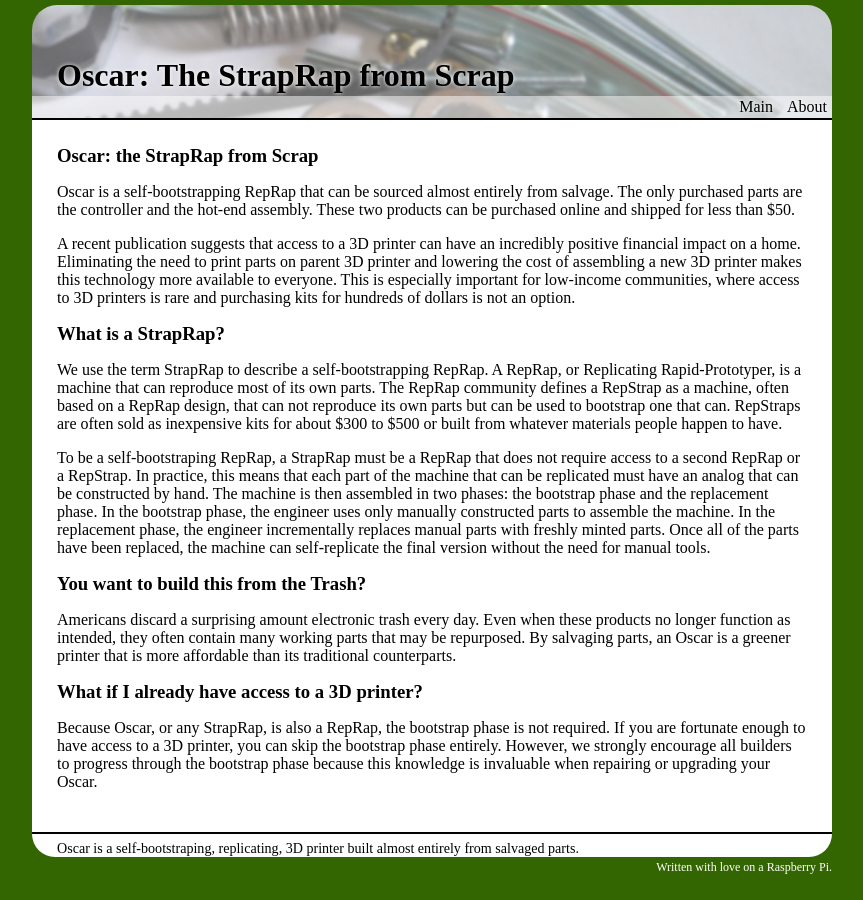
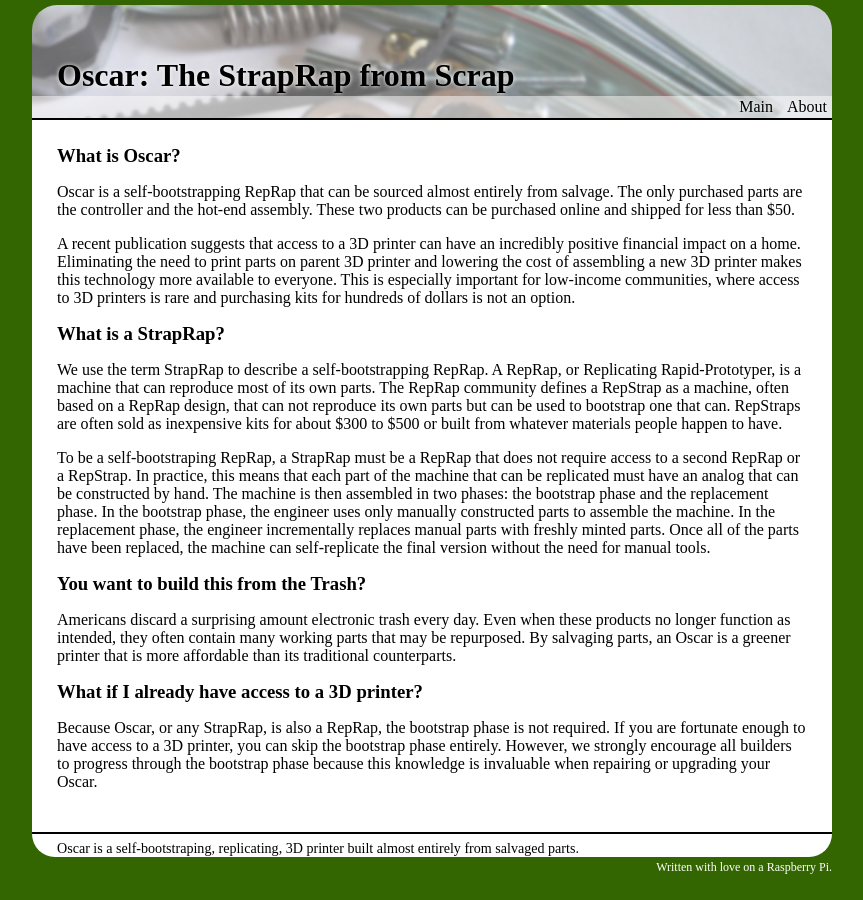
Before and after one commit to doerrie/oscar, a Jekyll site: the page built from about/index.md, in a window 1280 px wide. Shown: the whole page, without its empty margins (208-1071 px from the left). Built offline with Jekyll 4.4.1, drawn with Linux system fonts in a browser that asks for light colours.

Commit message:
Altered about page to not repeat the site title.

```diff
--- a/about/index.md
+++ b/about/index.md
@@ -5,7 +5,7 @@ permalink: /about/
 ---
 
 
-### Oscar: the StrapRap from Scrap
+### What is Oscar?
 
 Oscar is a self-bootstrapping RepRap that can be sourced almost entirely from salvage.
 The only purchased parts are the controller and the hot-end assembly.
```
